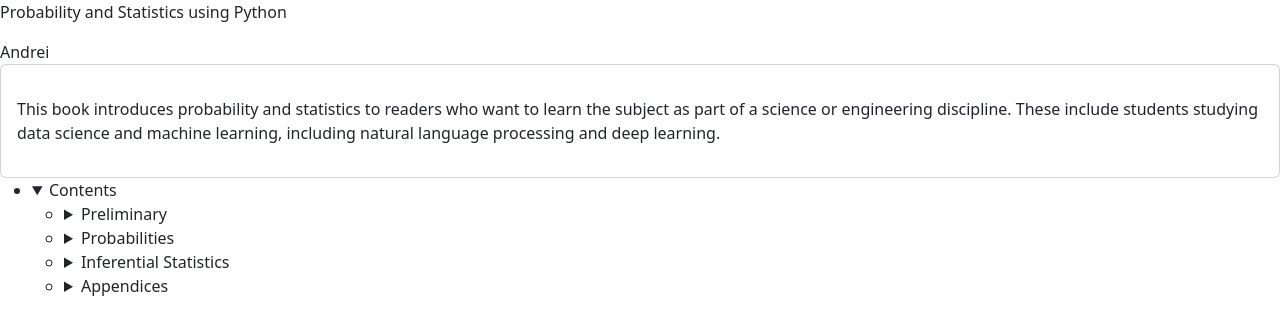
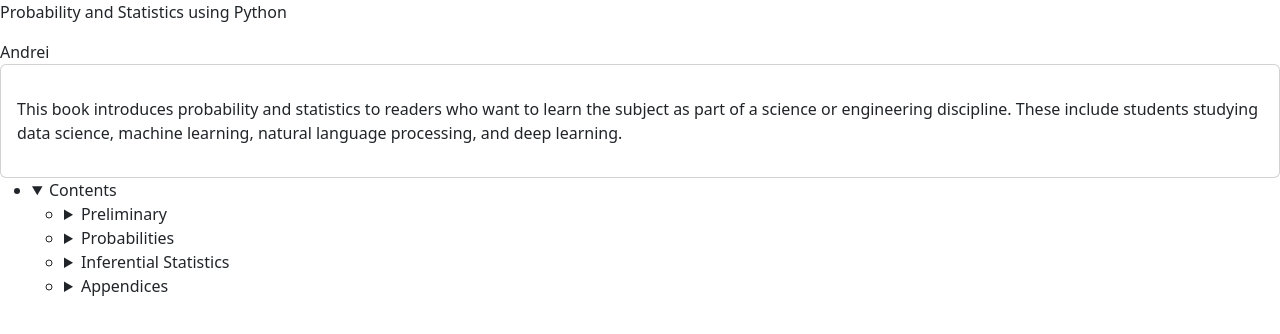
Before and after one commit to andymaz/andymaz.github.io, a plain HTML site: page index.html in a window 1280 px wide. Drawn offline with nearby package versions, Linux system fonts and the light colour scheme.

Commit message:
Update index.html

```diff
--- a/index.html
+++ b/index.html
@@ -14,9 +14,7 @@
     <div class="card">
         <div class="card-body">
             <p class="text-end"></p>
-            This book introduces probability and statistics to readers who want to learn the subject as part of a science or
-            engineering discipline. These include students studying data science and machine learning, including natural language
-            processing and deep learning.
+            This book introduces probability and statistics to readers who want to learn the subject as part of a science or engineering discipline. These include students studying data science, machine learning, natural language processing, and deep learning.
             </p>
         </div>
       </div>
```
